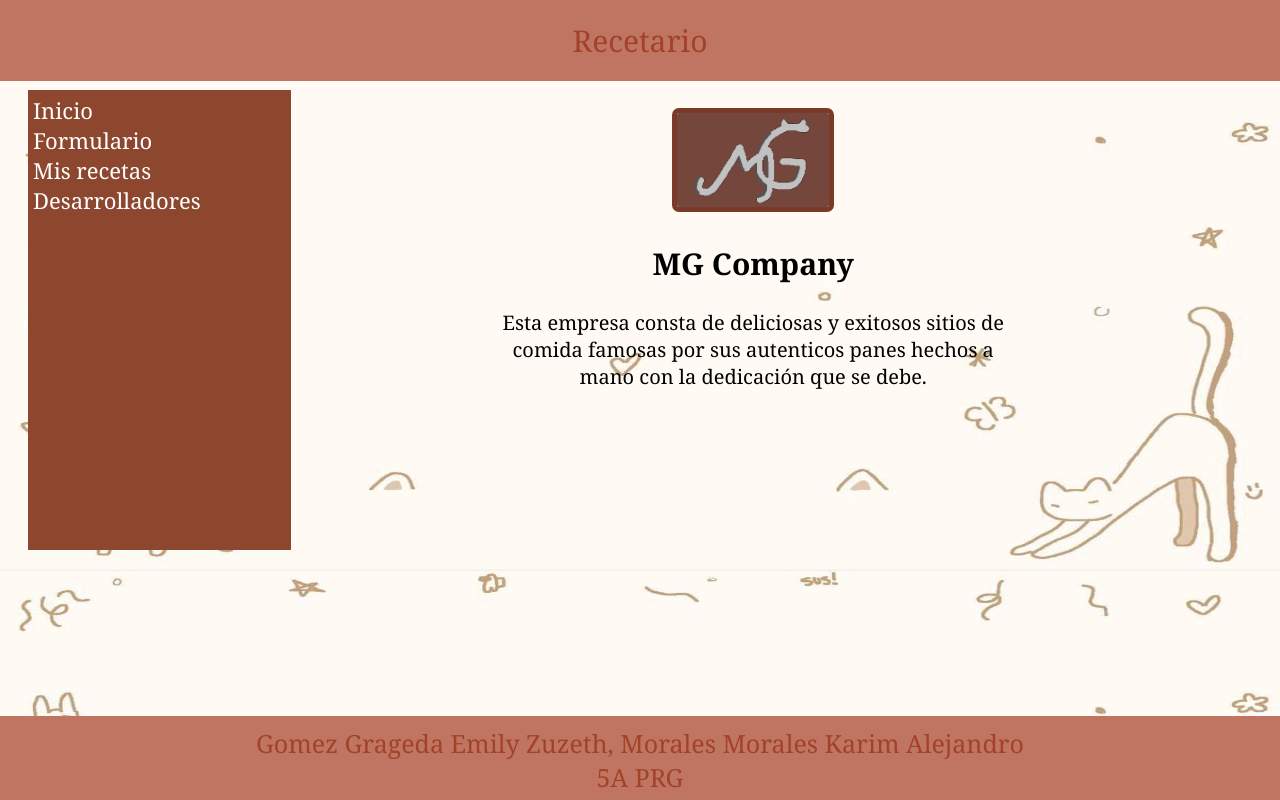
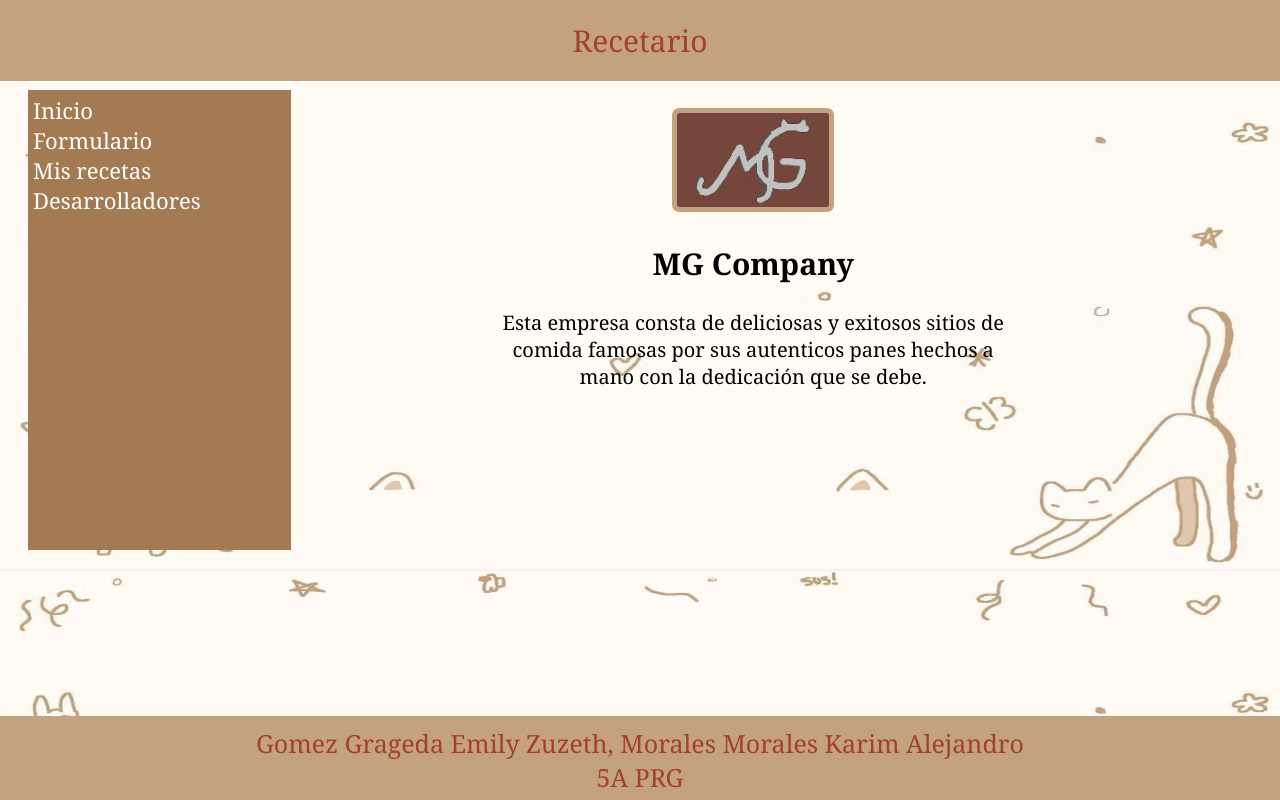
Before and after one commit to krimmm0227/krimmm0227.github.io, a plain HTML site: page index.html in a window 1280 px wide. Drawn offline with Linux system fonts and the light colour scheme; files whose address does not match are found by name.

Commit message:
Update estilo.css

```diff
--- a/css/estilo.css
+++ b/css/estilo.css
@@ -9,7 +9,7 @@ body {
 
 nav {
   Line-height: 30px;
-  background-color: #8e472f;
+  background-color: #a37a52;
   color: #ffe0e0;
   float: left;
   padding: 5px;
@@ -40,7 +40,7 @@ section {
 }
 
 header {
-  background-color: #c07562;
+  background-color: #C4A27F;
   color: #a2422a;
   text-align: center;
   padding: 20px 0px;
@@ -58,13 +58,13 @@ form {
 img {
   height: 60%;
   width: 30%;
-  border: 5px solid #7a3929;
+  border: 5px solid #C4A27F;
   border-radius: 7px;
   object-fit: cover;
 }
 
 footer {
-  background-color: #c07562;
+  background-color: #C4A27F;
   color: #a2422a;
   text-align: center;
   width: 100%;
```
